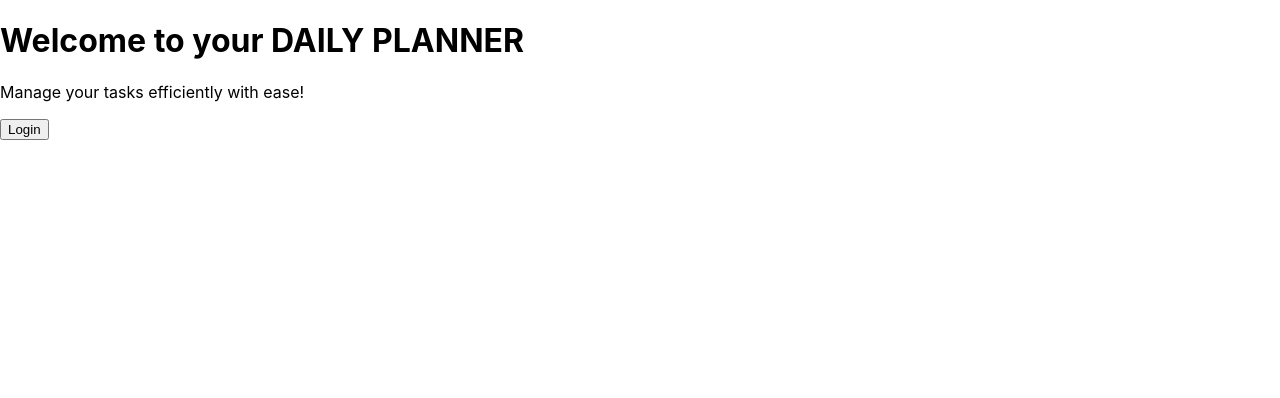
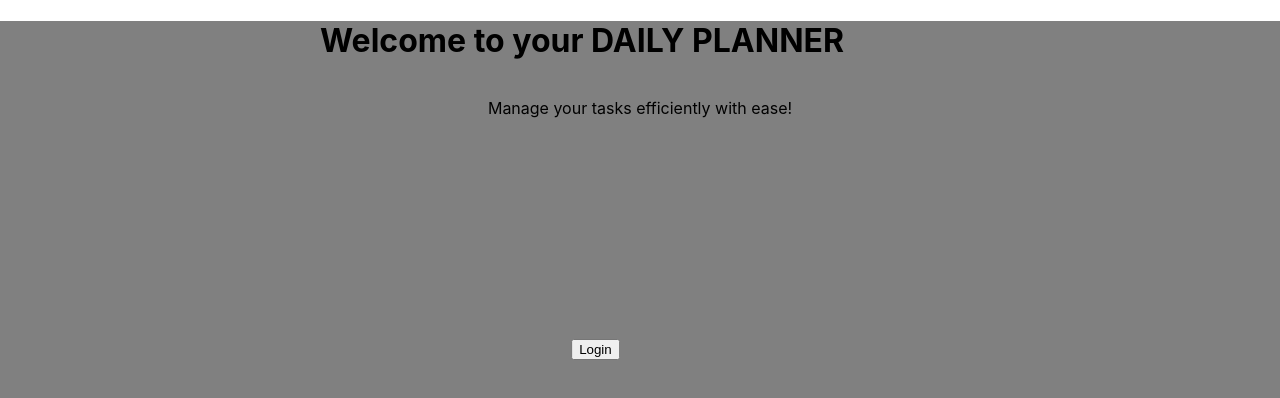
Before and after one commit to VanshiGala/MyDailyPlanner, a React (Create React App) app: page /welcome in a window 1280 px wide. Shown: the top 398 px of the page. Built offline with nearby package versions, Linux system fonts and the light colour scheme.

Commit message:
Changes in the app

```diff
--- a/src/App.js
+++ b/src/App.js
@@ -3,6 +3,8 @@ import { BrowserRouter as Router, Route,Routes, Navigate } from 'react-router-do
 import Welcome from './Components/Welcome';
 import Login from './Components/Login';
 import TodoPage from './Components/TodoPage';
+
+
 
 function App() {
   const [isLoggedIn, setIsLoggedIn] = useState(false);
--- a/src/Components/Login.jsx
+++ b/src/Components/Login.jsx
@@ -28,31 +28,29 @@ const Login = ({ onLogin }) => {
   };
 
   return (
-    <div>
-      <h1>Login</h1>
+    <div className='lb'>
+      <h1 className='lh'>Login</h1>
       {error && <Alert color="danger">{error}</Alert>}
-      <Form onSubmit={handleSubmit}>
+      <Form onSubmit={handleSubmit} className='lform'>
         <FormGroup>
-          <Label for="email">Email</Label>
+          <Label for="email">Email: </Label>
           <Input
             type="email"
             id="email"
             value={email}
             onChange={(e) => setEmail(e.target.value)}
-            required
-          />
+            required/>
         </FormGroup>
-        <FormGroup>
-          <Label for="password">Password</Label>
+        <FormGroup >
+          <Label for="password">Password: </Label>
           <Input
             type="password"
             id="password"
             value={password}
             onChange={(e) => setPassword(e.target.value)}
-            required
-          />
+            required />
         </FormGroup>
-        <Button type="submit">Login</Button>
+        <Button type="submit" className='lbtn'>Login</Button>
       </Form>
     </div>
   );
--- a/src/Components/TodoPage.jsx
+++ b/src/Components/TodoPage.jsx
@@ -35,9 +35,9 @@ const TodoPage = () => {
   };
 
   return (
-    <div>
-      <h1>ToDo List with Checkboxes</h1>
-      <Form onSubmit={handleAddTask}>
+    <div className='tb'>
+      <h1 className='th'>ToDo List</h1>
+      <Form onSubmit={handleAddTask} className='tform'>
         <FormGroup>
           <Label for="task">New Task</Label>
           <Input
@@ -49,21 +49,20 @@ const TodoPage = () => {
             required
           />
         </FormGroup>
-        <Button type="submit" color="primary">Add Task</Button>
+        <Button type="submit" color="primary" className='tbtn'>Add Task</Button>
       </Form>
 
-      <h3 className="mt-4">Tasks</h3>
+      <h3 className="th1">Tasks</h3>
       {tasks.length === 0 ? (
-        <p>No tasks yet. Start adding some!</p>
+        <p className='tp'>No tasks yet. Start adding some!</p>
       ) : (
-        <ListGroup>
+
+        <ol className='tL'>
           {tasks.map((task, index) => (
             <ListGroupItem
               key={index}
-              className="d-flex justify-content-between align-items-center"
-              style={{ textDecoration: task.completed ? 'line-through' : 'none' }} // Cross out completed tasks
             >
-              <div className="d-flex align-items-center">
+              <div>
                 <Input
                   type="checkbox"
                   checked={task.completed}
@@ -75,8 +74,9 @@ const TodoPage = () => {
                 Delete
               </Button>
             </ListGroupItem>
+
           ))}
-        </ListGroup>
+        </ol>
       )}
     </div>
   );
--- a/src/Components/Welcome.jsx
+++ b/src/Components/Welcome.jsx
@@ -1,6 +1,6 @@
 import React from 'react';
 import { useNavigate } from 'react-router-dom';
-import { Container, Row, Col, Card, CardBody, CardTitle, CardText, Button, ListGroup, ListGroupItem } from 'reactstrap';
+import {Button} from 'reactstrap';
 
 const Welcome = () => {
   const navigate = useNavigate(); // Use the useNavigate hook
@@ -10,10 +10,10 @@ const Welcome = () => {
   };
 
   return (
-    <div>
-      <h1>Welcome to your DAILY PLANNER</h1>
-      <p>Manage your tasks efficiently with ease!</p>
-      <Button onClick={handleLoginClick}>Login</Button> {/* Button to trigger navigation */}
+    <div className='wb'>
+      <h1 className='wh'>Welcome to your DAILY PLANNER</h1>
+      <p className='wp'>Manage your tasks efficiently with ease!</p>
+      <Button onClick={handleLoginClick} className='wbtn1'>Login</Button> {/* Button to trigger navigation */}
     </div>
   );
 };
--- a/src/index.css
+++ b/src/index.css
@@ -11,3 +11,69 @@ code {
   font-family: source-code-pro, Menlo, Monaco, Consolas, 'Courier New',
     monospace;
 }
+ .wb{
+  background-color: grey;
+  height: 50em;
+  padding: 10em;
+  margin: 0;
+  padding: 0;
+}
+.wh{
+  padding-left: 10em;
+
+}
+.wp{
+  text-align: center;
+  padding: 5em;
+  padding-top: 1em;
+}
+.wbtn1{
+  position: absolute; /* Position the button absolutely */
+  bottom: 55%; /* Distance from the bottom of the container */
+  left: 45%; /* Center horizontally */
+  transform: translateX(-10%); /* Adjust for centering */
+  /* order: var(-50%); */
+}
+.lb {
+  display: flex;
+  flex-direction: column;
+  align-items: center;
+  justify-content: center;
+  height: 100vh;
+  background-color: #333; /* Dark background color */
+  color: #fff; /* White text color */
+  font-family: sans-serif;
+}
+
+.lh {
+  padding-left: 0.5em;
+}
+.lform{
+  padding-left: 2em;
+  padding-bottom: 20em;
+}
+.lb1 {
+  display: flex;
+  flex-direction: column;
+}
+
+
+.tb{
+  background-color: rgb(155, 148, 148);
+  height: 100em;
+}
+.th{
+  padding-left: 40%
+}
+.tform{
+  padding-left: 25em;
+}
+.th1{
+  padding-left: 25em;
+}
+.tp{
+  padding-left: 25em;
+}
+.tL{
+  padding-left: 25em;
+}
```
